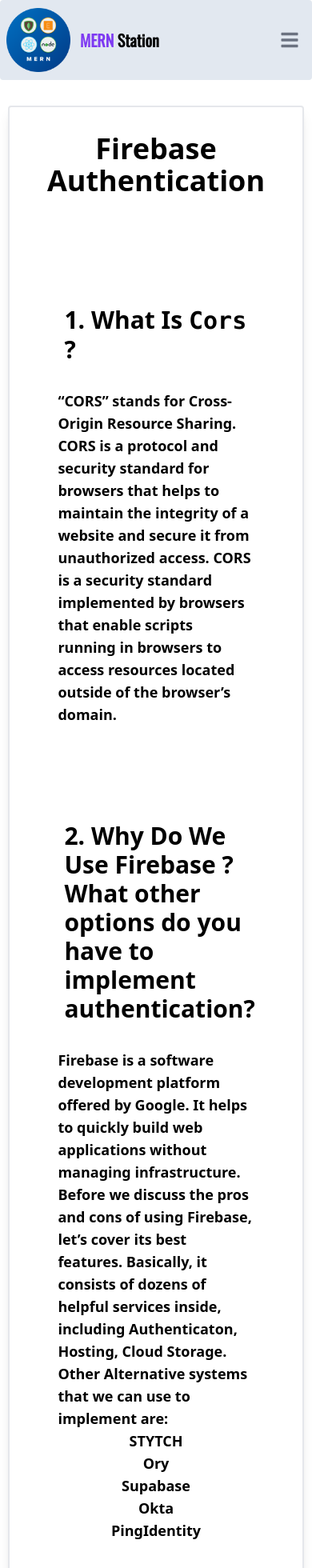
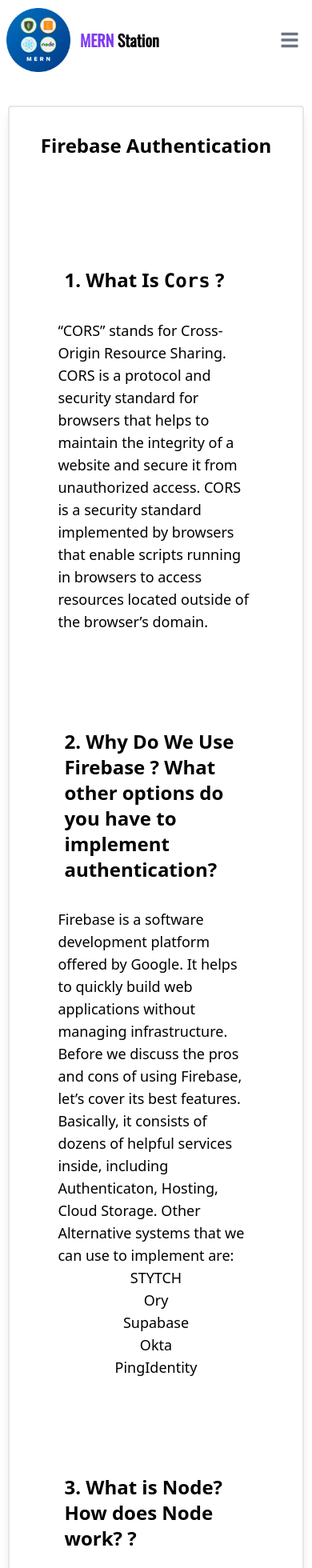
Before and after one commit to anowarzz/mern-station-client, a React (Create React App) app: page /blog in a window 390 px wide. Shown: the top 1960 px of the page at 80% size. Built offline with nearby package versions, Linux system fonts and the light colour scheme; no server answers.

Commit message:
modified flowbite dark theme problem

```diff
--- a/src/components/Pages/Blog/Blog.js
+++ b/src/components/Pages/Blog/Blog.js
@@ -5,12 +5,12 @@
 const Blog = () => {
   return (
     <div className="h-full w-[95%] md:w-[80%] mx-auto pb-12 border-2 mt-8 shadow-lg rounded">
-      <h1 className="text-4xl font-bold text-center pt-8 pb-10 ">
+      <h1 className="text-2xl md:text-3xl font-bold text-center pt-8 pb-10 ">
         Firebase Authentication
       </h1>
 
-      <div className="mt-16  rounded font-semibold w-[80%] mx-auto p-6">
-        <h3 className="text-3xl p-2 ">
+      <div className="mt-16  rounded w-[80%] mx-auto p-6">
+        <h3 className="text-2xl md:text-3xl p-2 font-bold ">
           1. What Is <code>Cors</code> ?
         </h3>
 
@@ -20,8 +20,8 @@
         </p>
       </div>
 
-      <div className="mt-16  rounded font-semibold w-[80%] mx-auto p-6">
-        <h3 className="text-3xl p-2 ">2. Why Do We Use Firebase ? What other options do you have to implement authentication? </h3>
+      <div className="mt-16  rounded  w-[80%] mx-auto p-6">
+        <h3 className="text-2xl md:text-3xl p-2 font-bold">2. Why Do We Use Firebase ? What other options do you have to implement authentication? </h3>
 
         <p className="mt-6 text-lg">
         Firebase is a software development platform offered by Google. It helps to quickly build web applications without managing infrastructure. Before we discuss the pros and cons of using Firebase, let’s cover its best features. Basically, it consists of dozens of helpful services inside, including Authenticaton, Hosting, Cloud Storage.
@@ -36,8 +36,8 @@
         </ul>
       </div>
 
-      <div className="mt-16 rounded font-semibold w-[80%] mx-auto p-6">
-        <h3 className="text-3xl p-2 ">3. What is Node? How does Node work? ? </h3>
+      <div className="mt-16 rounded w-[80%] mx-auto p-6">
+        <h3 className="text-2xl md:text-3xl p-2 font-bold ">3. What is Node? How does Node work? ? </h3>
 
         <p className="mt-6 text-lg">
         Node.js is an open-source, cross-platform JavaScript runtime environment and library for running web applications outside the client's browser. Ryan Dahl developed it in 2009, and its latest iteration, version 15.14, was released in April 2021. Developers use Node.js to create server-side web applications, and it is perfect for data-intensive applications since it uses
@@ -69,8 +69,8 @@
       </div>
 
 
-      <div className="mt-16  rounded font-semibold w-[80%] mx-auto p-6">
-        <h3 className="text-3xl p-2 ">3.  How does the private route work??</h3>
+      <div className="mt-16  rounded  w-[80%] mx-auto p-6">
+        <h3 className="text-2xl md:text-3xl p-2 font-bold">3.  How does the private route work??</h3>
 
         <p className="mt-6 text-lg">
         Private Routes in React Router (also called Protected Routes) require a user being authorized to visit a route (read: page). So if a user is not authorized for a specific page, they cannot access it. The most common example is authentication in a React application where a user can only access the protected pages when they are authorized (which means in this case being authenticated). Authorization goes beyond authentication though. For example, a user can also have roles and permissions which give a user access to specific areas of the application.
--- a/src/components/Pages/FAQ/FAQ.js
+++ b/src/components/Pages/FAQ/FAQ.js
@@ -11,7 +11,7 @@
      What Is MERN Stack
     </Accordion.Title>
     <Accordion.Content>
-      <p className="mb-2 text-gray-500 dark:text-gray-400">
+      <p className="mb-2 text-gray-400 dark:text-gray-200">
       MERN is one of several variations of the MEAN stack (MongoDB Express Angular Node), where the traditional Angular.js front-end framework is replaced with React.js. Other variants include MEVN (MongoDB, Express, Vue, Node), and really any front-end JavaScript framework can work.
       </p>
 
@@ -24,7 +24,9 @@
     What Is MongoDB ?
     </Accordion.Title>
     <Accordion.Content>
-    MongoDB is a source-available cross-platform document-oriented database program. Classified as a NoSQL database program, MongoDB uses JSON-like documents with optional schemas. MongoDB is developed by MongoDB Inc. and licensed under the Server Side Public License which is deemed non-free by several distributions
+   <p className="mb-2 text-gray-400 dark:text-gray-200">
+   MongoDB is a source-available cross-platform document-oriented database program. Classified as a NoSQL database program, MongoDB uses JSON-like documents with optional schemas. MongoDB is developed by MongoDB Inc. and licensed under the Server Side Public License which is deemed non-free by several distributions
+   </p>
     </Accordion.Content>
   </Accordion.Panel>
 
@@ -34,7 +36,7 @@
       What is Node Js ?
     </Accordion.Title>
     <Accordion.Content>
-      <p className="mb-2 text-gray-500 dark:text-gray-400">
+      <p className="mb-2 text-gray-400 dark:text-gray-200">
       Node.js is an open-source, cross-platform JavaScript runtime environment and library for running web applications outside the client's browser. Ryan Dahl developed it in 2009, and its latest iteration, version 15.14, was released in April 2021. Developers use Node.js to create server-side web applications, and it is perfect for data-intensive applications since it uses an asynchronous, event-driven model.
       </p>
     </Accordion.Content>
@@ -45,7 +47,7 @@
       What is Rect Js ?
     </Accordion.Title>
     <Accordion.Content>
-      <p className="mb-2 text-gray-500 dark:text-gray-400">
+      <p className="mb-2 text-gray-400 dark:text-gray-200">
       React is a free and open-source front-end JavaScript library for building user interfaces based on UI components. It is maintained by Meta and a community of individual developers and companies.
       </p>
     </Accordion.Content>
--- a/src/components/Pages/SingleCourse/SingleCourse.js
+++ b/src/components/Pages/SingleCourse/SingleCourse.js
@@ -13,7 +13,7 @@
 
     return (
 
- <div className='bg-gray-100 pt-4'>
+ <div className='bg-gray-100  dark:text-white pt-4'>
 
 <div  class="relative p-6 mt-12 w-[90%] lg:w-[70%] mx-auto bg-white rounded-lg border-2 border-gray-200 shadow-md hover:bg-gray-100 dark:bg-gray-800 dark:border-gray-700 dark:hover:bg-gray-700">
    <div className='flex flex-col justify-center items-center gap-3'>
--- a/src/components/Shared/Header/Header.js
+++ b/src/components/Shared/Header/Header.js
@@ -29,14 +29,14 @@
 
   return (
     <div>
-      <Navbar className="bg-slate-200" fluid={true} rounded={true}>
+      <Navbar className="md:bg-slate-200 dark:text-white" fluid={true}>
         <NavLink to = '/' className="flex">
             <img
               src={logo}
               className="mr-3 md:h-20 sm:h-15  w-20"
               alt="Mern Stack Logo"
             />
-          <h5 className="self-center whitespace-nowrap sm:text-3xl font-oswald text-black text-xl font-bold">
+          <h5 className="self-center whitespace-nowrap sm:text-3xl font-oswald dark:text-white text-xl font-bold">
               <span className="text-purple-600">MERN</span> Station
           </h5>
         </NavLink>
@@ -127,7 +127,7 @@
                 </button>
               </NavLink>
 
-              <NavLink to="/register" className="text-lg">
+              <NavLink to="/register" className="text-lg mt-3 md:mt-0">
                 <button className="bg-black text-white py-1 px-6  hover:bg-teal-400 hover:text-black">
                   Register
                 </button>
```
